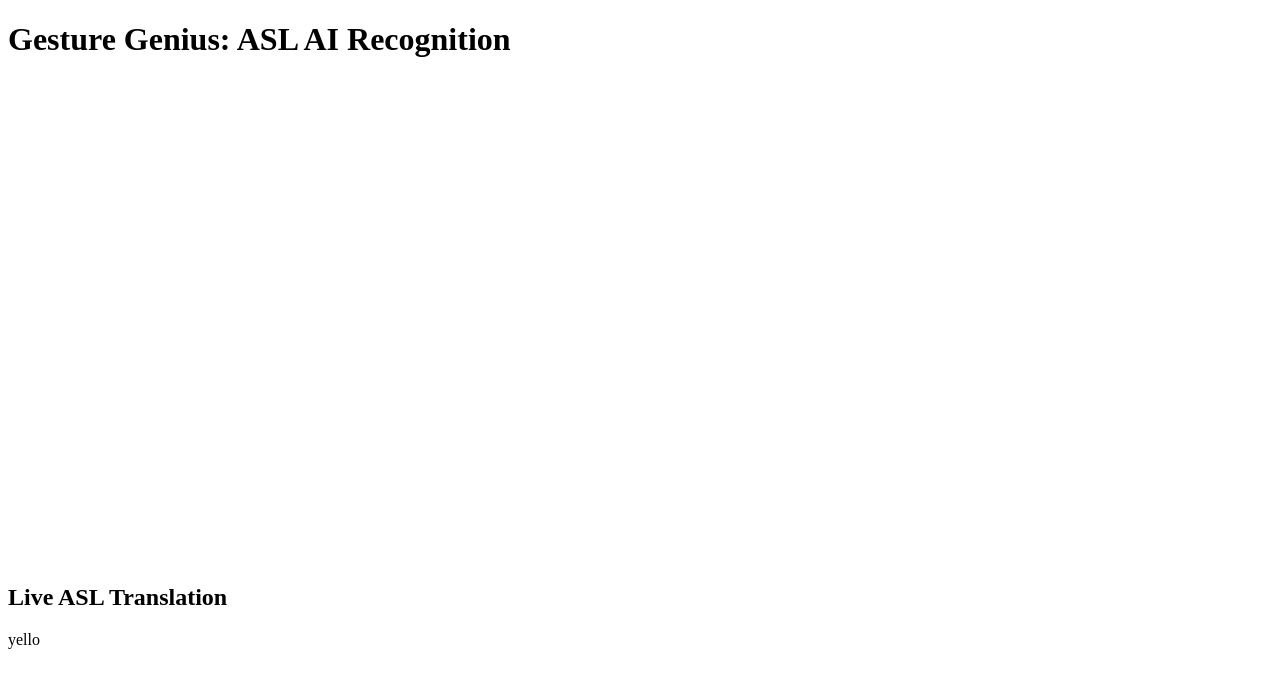
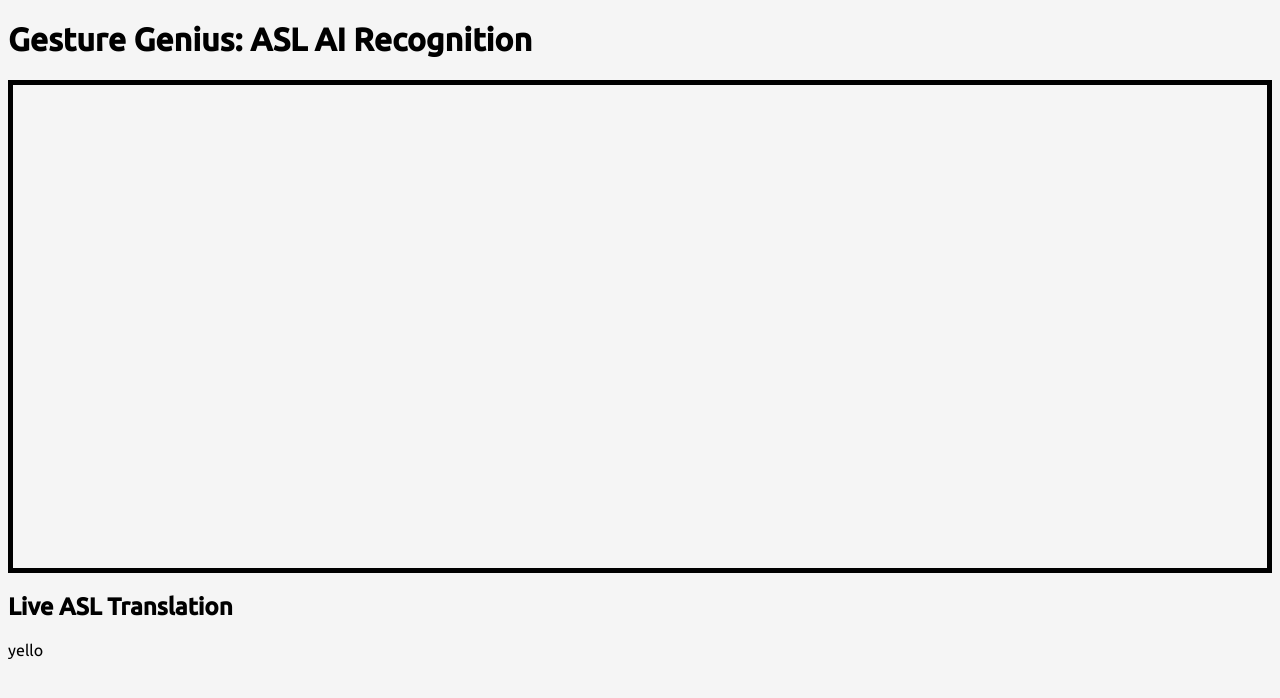
Before and after one commit to eunsongkoh/Gesture-Genius, a plain HTML site: page index.html in a window 1280 px wide. Drawn offline with Linux system fonts and the light colour scheme.

Commit message:
added css

```diff
--- a/index.html
+++ b/index.html
@@ -4,11 +4,14 @@
         <meta charset="utf-8">
         <title>Gesture Genius: ASL AI Recognition</title>
         <link rel="stylesheet" href="style.css">
+        <link rel="preconnect" href="https://fonts.googleapis.com">
+        <link rel="preconnect" href="https://fonts.gstatic.com" crossorigin>
+        <link href="https://fonts.googleapis.com/css2?family=Ubuntu:ital,wght@0,300;0,400;0,500;1,400&display=swap" rel="stylesheet">
     </head>
     <body>
         <h1>Gesture Genius: ASL AI Recognition</h1>
 
-        <div class="video">
+        <div class="AIvideo">
             <video id="video" width="640" height="480" autoplay muted></video>
         </div>
 
--- a/style.css
+++ b/style.css
@@ -0,0 +1,8 @@
+body {
+    background-color: #f5f5f5;
+    font-family: 'Ubuntu', sans-serif;
+}
+
+.AIvideo {
+    border: 5px solid #000;
+}
```
